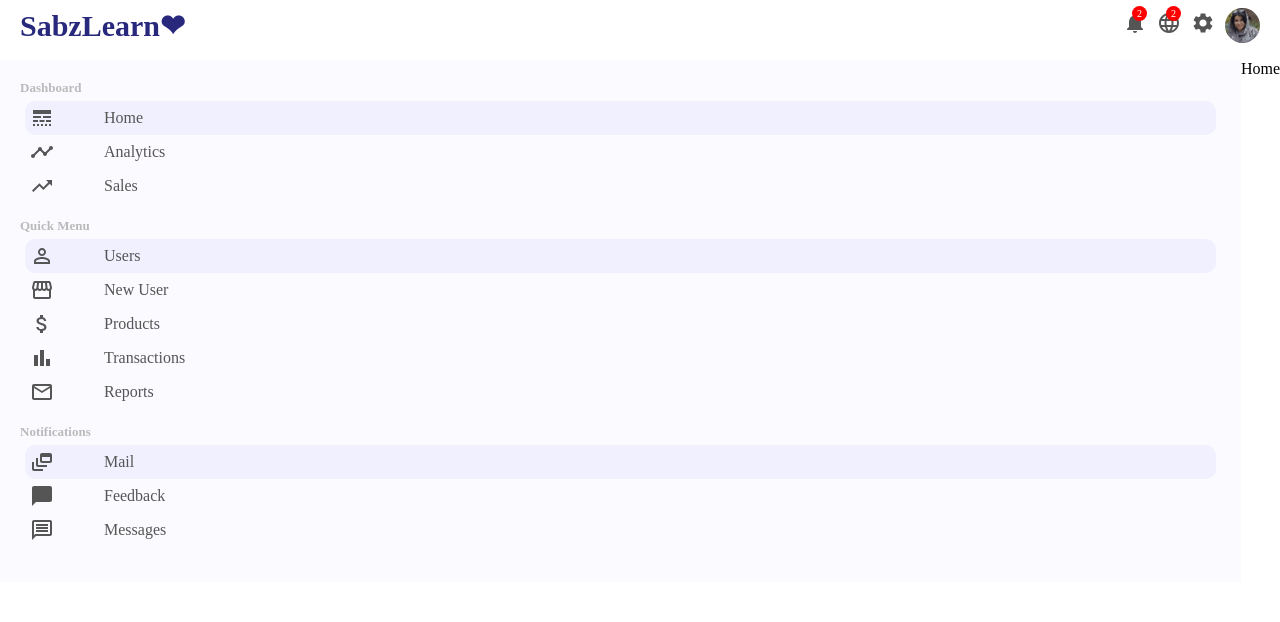
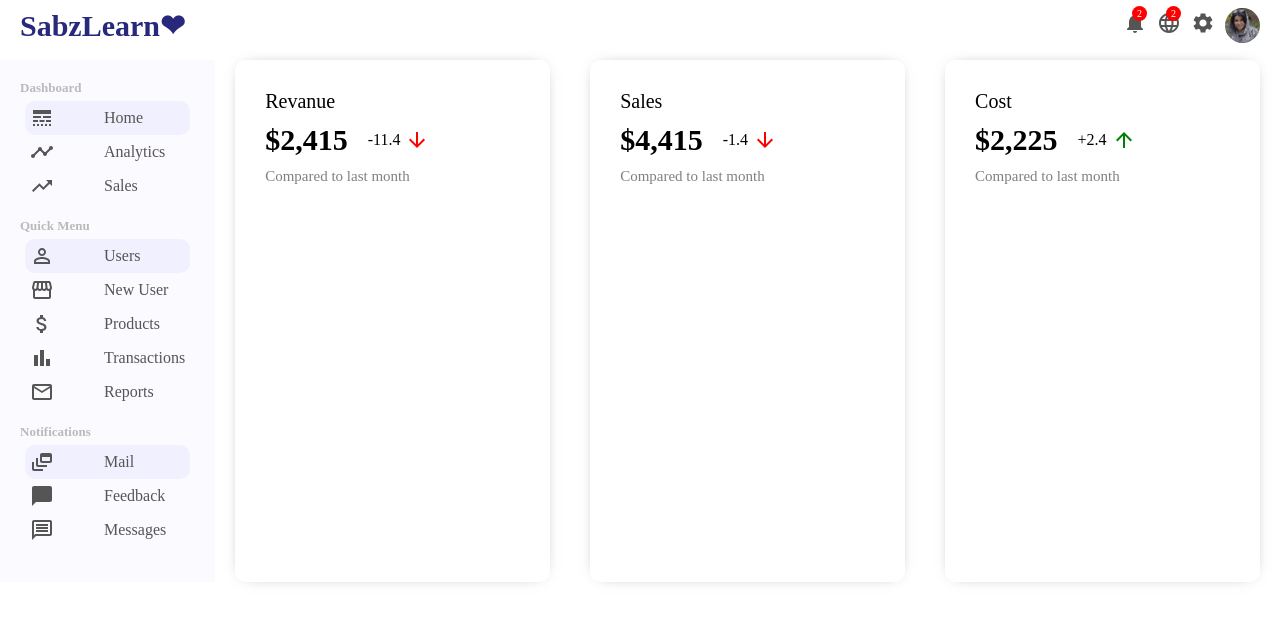
Before and after one commit to Mzhgn/CMS, a React (Create React App) app: page / in a window 1280 px wide. Shown: the top 622 px of the page. Built offline with nearby package versions, Linux system fonts and the light colour scheme.

Commit message:
features items made

```diff
--- /dev/null
+++ b/src/components/features/Features.css
@@ -0,0 +1,43 @@
+.features {
+  width: 100%;
+  display: flex;
+  justify-content: space-between;
+}
+
+.featureItem {
+  flex: 1;
+  margin: 0px 20px;
+  padding: 30px;
+  border-radius: 10px;
+  cursor: pointer;
+  box-shadow: 0 0 15px -10px rgba(0, 0, 0, 0.75);
+}
+.featureTitle {
+  font-size: 20px;
+}
+.featureDetails {
+  display: flex;
+  align-items: center;
+  margin: 10px 0px;
+}
+.featureAmount {
+  font-size: 30px;
+  font-weight: 600;
+}
+.featureRate {
+  display: flex;
+  align-items: center;
+  margin-left: 20px;
+}
+.featureIcon {
+  font-size: 20px;
+  margin-left: 5px;
+  color: green;
+}
+.featureIcon.negative {
+  color: red;
+}
+.featureSub {
+  font-size: 15px;
+  color: gray;
+}
--- /dev/null
+++ b/src/components/features/Features.jsx
@@ -0,0 +1,41 @@
+import React from "react";
+import "./Features.css";
+import ArrowDownwardOutlinedIcon from "@mui/icons-material/ArrowDownwardOutlined";
+import ArrowUpwardOutlinedIcon from "@mui/icons-material/ArrowUpwardOutlined";
+
+export default function Features() {
+  return (
+    <div className="features">
+      <div className="featureItem">
+        <span className="featureTitle">Revanue</span>
+        <div className="featureDetails">
+          <span className="featureAmount">$2,415</span>
+          <span className="featureRate">
+            -11.4 <ArrowDownwardOutlinedIcon className="featureIcon negative" />
+          </span>
+        </div>
+        <span className="featureSub">Compared to last month</span>
+      </div>
+      <div className="featureItem">
+        <span className="featureTitle">Sales</span>
+        <div className="featureDetails">
+          <span className="featureAmount">$4,415</span>
+          <span className="featureRate">
+            -1.4 <ArrowDownwardOutlinedIcon className="featureIcon negative" />
+          </span>
+        </div>
+        <span className="featureSub">Compared to last month</span>
+      </div>
+      <div className="featureItem">
+        <span className="featureTitle">Cost</span>
+        <div className="featureDetails">
+          <span className="featureAmount">$2,225</span>
+          <span className="featureRate">
+            +2.4 <ArrowUpwardOutlinedIcon className="featureIcon " />
+          </span>
+        </div>
+        <span className="featureSub">Compared to last month</span>
+      </div>
+    </div>
+  );
+}
--- a/src/pages/home/Home.js
+++ b/src/pages/home/Home.js
@@ -1,5 +1,6 @@
 import React from "react";
+import Features from "../../components/features/Features";
 
 export default function Home() {
-  return <div>Home</div>;
+  return <Features />;
 }
```
